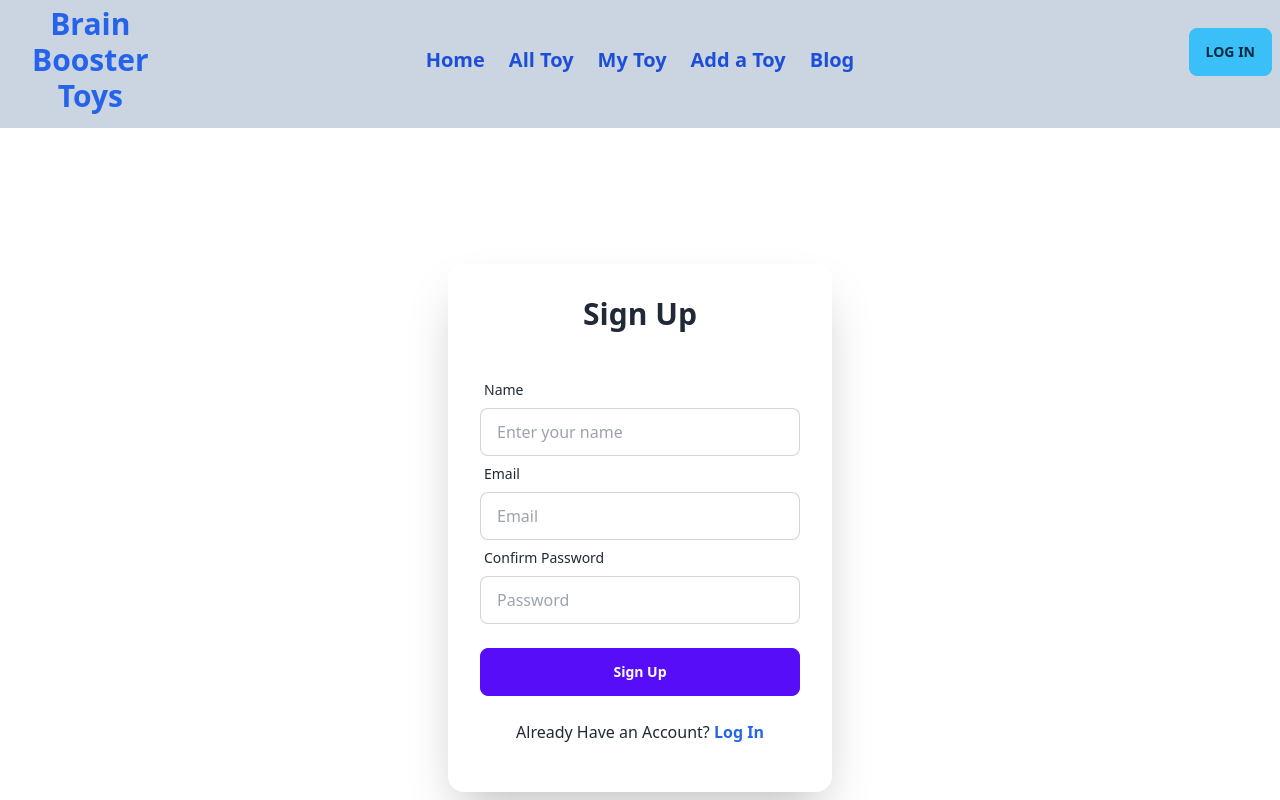
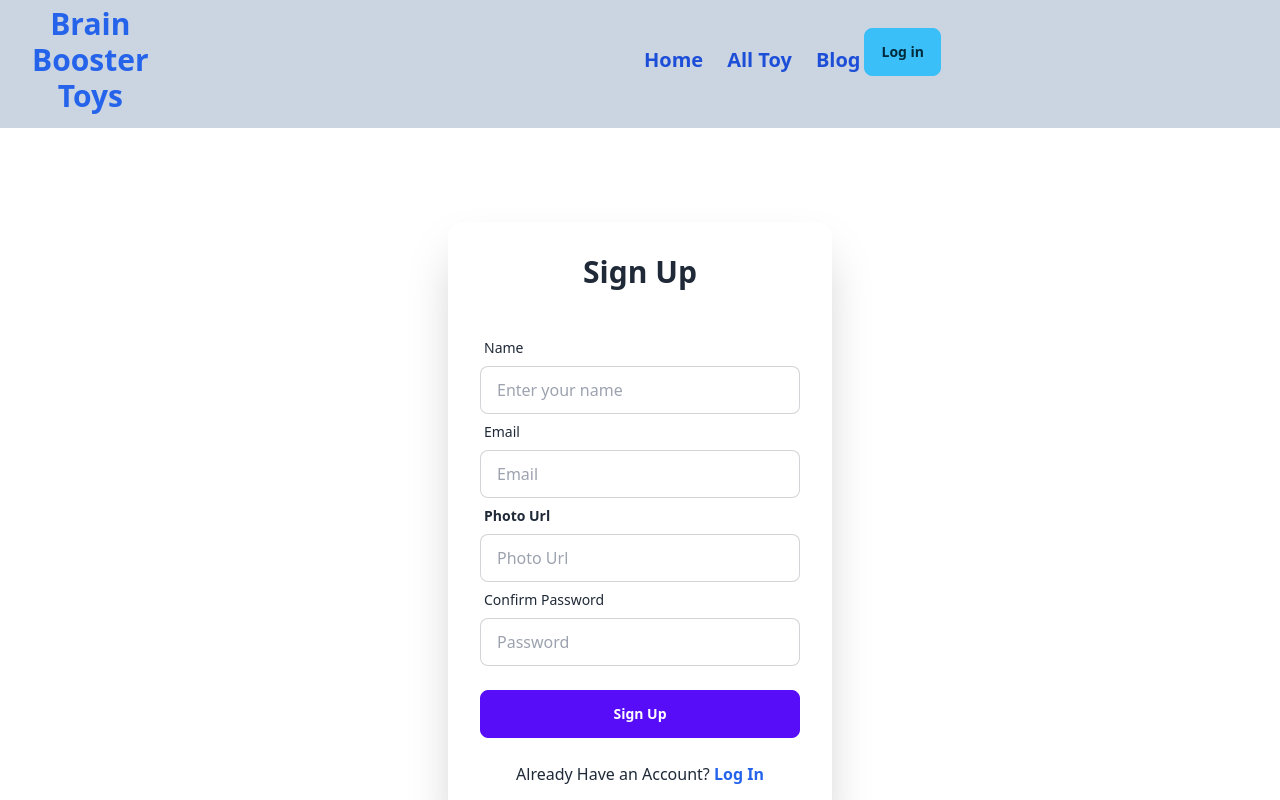
Before and after one commit to AnikaTabassum01/brain-booster-toys-client, a React (Vite) app: page /signup in a window 1280 px wide. Shown: the top 800 px of the page. Built offline with nearby package versions, Linux system fonts and the light colour scheme; no server answers.

Commit message:
some code updated

```diff
--- a/package.json
+++ b/package.json
@@ -16,6 +16,7 @@
     "match-sorter": "^6.3.1",
     "react": "^18.2.0",
     "react-dom": "^18.2.0",
+    "react-icons": "^4.8.0",
     "react-router-dom": "^6.11.2",
     "sort-by": "^1.2.0"
   },
--- a/src/Pages/Login/Login.jsx
+++ b/src/Pages/Login/Login.jsx
@@ -1,12 +1,63 @@
-import React from 'react';
+import React, { useContext, useState } from 'react';
 import { Link } from 'react-router-dom';
+import { AuthContext } from '../../Provider/AuthProvider/AuthProvider';
 
 const Login = () => {
+
+    const { googleLoginUser, loginInUser, loading, setLoading, setUser } = useContext(AuthContext);
+    const [error, setError] = useState('')
+
+    const handleSubmit = event => {
+        event.preventDefault();
+        const form = event.target;
+        const email = form.email.value;
+        const password = form.password.value;
+
+        setError('')
+        if (password.length < 6) {
+            setError('Password must be 6 characters long')
+            return;
+        }
+        loginInUser(email, password)
+            .then(result => {
+                const user = result.user;
+                setLoading(false)
+                form.reset();
+            })
+            .catch(error => {
+                const errorMessage = error.message;
+                if (errorMessage == 'Firebase: Error (auth/user-not-found).') {
+                    setLoading(false)
+                    setError('You have no account. Please Sign Up')
+                } else if (errorMessage == 'Firebase: Error (auth/wrong-password).') {
+                    setLoading(false)
+                    setError('Wrong password')
+                }
+                console.log(errorMessage)
+            })
+    }
+    const handleGoogleLogin = () =>{
+        googleLoginUser()
+        .then(result =>{
+            const user = result.user;
+            setLoading(false)
+            setUser(user)
+        })
+        .catch(error =>{
+            const errorMessage = error.message;
+        })
+    }
+
     return (
-        <div className="hero min-h-screen">
+        <>
+             {
+                loading
 
+                }
+
+                    <div className="hero min-h-screen">
             <div className="card flex-shrink-0 w-full max-w-sm shadow-2xl bg-base-100">
-                <div className="card-body">
+                <form onSubmit={handleSubmit} className="card-body">
                     <h1 className="text-3xl font-bold text-center pb-8">Login...!</h1>
                     <form>
                         <div className="form-control">
@@ -32,13 +83,15 @@ const Login = () => {
                             <div className="divider text-slate-400">OR</div>
                         </div>
                         <div className="form-control mt-6">
-                            <button className="normal-case btn hover:bg-transparent bg-transparent hover:text-black text-black flex items-center justify-center"> Login with Google</button>
+                            <button onClick={handleGoogleLogin} className="normal-case btn hover:bg-transparent bg-transparent hover:text-black text-black flex items-center justify-center"> Login with Google</button>
                         </div>
+                        <p className='text-orange-500'>{error}</p>
                     </form>
                     <p className='my-4 text-center'>New to Brain Booster Toys? <Link className='text-blue-500 font-bold' to='/signup'>Sign Up</Link></p>
-                </div>
+                </form>
             </div>
         </div>
+        </>
 
     );
 };
--- a/src/Pages/Shared/Navbar/Navbar.jsx
+++ b/src/Pages/Shared/Navbar/Navbar.jsx
@@ -1,8 +1,20 @@
-import React from 'react';
+import React, { useContext } from 'react';
 import { Link } from 'react-router-dom';
+import { AuthContext } from '../../../Provider/AuthProvider/AuthProvider';
+import { HiUserCircle } from "react-icons/hi";
 
 const Navbar = () => {
-
+    const { user, signOutUser, setLoading } = useContext(AuthContext)
+    console.log(user);
+    const handleSignOut = () => {
+        signOutUser()
+            .then(() => {
+                setLoading(false)
+            })
+            .catch(error => {
+                console.log(error.message)
+            })
+    }
 
     return (
         <div className="navbar bg-slate-300 h-32 pb-8">
@@ -14,8 +26,12 @@ const Navbar = () => {
                     <ul tabIndex={0} className="menu menu-compact dropdown-content mt-3 p-2 shadow bg-base-100 rounded-box w-52">
                         <Link to='/'>Home</Link>
                         <Link to='/alltoy'>All Toy</Link>
-                        <Link to='/mytoy'>My Toy</Link>
-                        <Link to='/addatoy'>Add a Toy</Link>
+                        {
+                            user && <>
+                                <Link to='/mytoy'>My Toy</Link>
+                                <Link to='/addatoy'>Add a Toy</Link>
+                            </>
+                        }
                         <Link to='/blog'>Blog</Link>
                     </ul>
                 </div>
@@ -29,14 +45,29 @@ const Navbar = () => {
                 <ul className="menu menu-horizontal px-1 text-blue-700 gap-6 font-bold text-xl mt-4">
                     <Link to='/'>Home</Link>
                     <Link to='/alltoy'>All Toy</Link>
-                    <Link to='/mytoy'>My Toy</Link>
-                    <Link to='/addatoy'>Add a Toy</Link>
+                    {
+                        user && <>
+                            <Link to='/mytoy'>My Toy</Link>
+                            <Link to='/addatoy'>Add a Toy</Link>
+                        </>
+                    }
                     <Link to='/blog'>Blog</Link>
                 </ul>
             </div>
-            <div className="navbar-end">
-                <Link to='/login'><button className="btn btn-active btn-info">Log in</button></Link>
-            </div>
+
+
+            {
+                user ? <div>
+                    <div className="tooltip hover:tooltip-open tooltip-bottom" data-tip={user.displayName ? user.displayName : 'No UserName'}>
+                        {
+                            user.photoURL ? <img className='w-8 h-8 mx-3 md:mx-5 rounded-full' src={user.photoURL} alt="" /> : <HiUserCircle className='w-8 h-8 mx-3 md:mx-5' />
+                        }
+                    </div>
+                    <button onClick={handleSignOut} className='btn font-bold rounded-md'>Sign Out</button>
+                </div> : <Link to='/login'><button className="btn btn-active btn-info normal-case">Log in</button></Link>
+            }
+
+
         </div>
     );
 };
--- a/src/Pages/SignUp/SignUp.jsx
+++ b/src/Pages/SignUp/SignUp.jsx
@@ -1,13 +1,60 @@
-import React from 'react';
+import React, { useContext, useState } from 'react';
 import { Link } from 'react-router-dom';
+import { AuthContext } from '../../Provider/AuthProvider/AuthProvider';
 
 const SignUp = () => {
+
+    const { createUser, loading, setLoading, setUser } = useContext(AuthContext);
+    const [error, setError] = useState('')
+
+
+    const handleSubmit = event => {
+        event.preventDefault();
+        const form = event.target;
+        const name = form.name.value;
+        const email = form.email.value;
+        const photo = form.photo.value;
+        const password = form.password.value;
+
+        setError('')
+        if (password.length < 6) {
+            setError('Password must be 6 characters')
+            return;
+        }
+        createUser(email, password)
+            .then(result => {
+                const user = result.user;
+                user.displayName = name;
+                user.photoURL = photo;
+                setUser(user)
+                setLoading(false)
+                form.reset();
+            })
+            .catch(error => {
+                const errorMessage = error.message;
+                if (errorMessage == 'Firebase: Error (auth/email-already-in-use).') {
+                    setLoading(false)
+                    setError('This account already exist. Please login')
+                } else if (errorMessage == 'Firebase: Error (auth/invalid-email).') {
+                    setLoading(false)
+                    setError('Invalid email address')
+                }
+                console.log(errorMessage)
+            })
+    }
+
     return (
+
+        <>
+            {
+                loading
+            }
+
         <div className="hero min-h-screen">
             <div className="card flex-shrink-0 w-full max-w-sm shadow-2xl bg-base-100">
                 <div className="card-body">
                     <h1 className="text-3xl font-bold text-center pb-8">Sign Up</h1>
-                        <form>
+                    <form onSubmit={handleSubmit}>
                         <div className="form-control">
                             <label className="label">
                                 <span className="label-text">Name</span>
@@ -22,10 +69,17 @@ const SignUp = () => {
                         </div>
                         <div className="form-control">
                             <label className="label">
+                                <span className="label-text font-bold">Photo Url</span>
+                            </label>
+                            <input type="text" name='photo' placeholder="Photo Url" className="input input-bordered focus:outline-none" />
+                        </div>
+                        <div className="form-control">
+                            <label className="label">
                                 <span className="label-text">Confirm Password</span>
                             </label>
                             <input type="text" name='password' placeholder="Password" className="input input-bordered" />
                         </div>
+                        <p className='text-orange-600'>{error}</p>
                         <div className="form-control mt-6">
                             <input className="btn btn-primary normal-case" type="submit" value="Sign Up" />
                         </div>
@@ -34,6 +88,7 @@ const SignUp = () => {
                 </div>
             </div>
         </div>
+        </>
     );
 };
 
--- /dev/null
+++ b/src/Provider/AuthProvider/AuthProvider.jsx
@@ -0,0 +1,58 @@
+import React, { createContext, useEffect, useState } from 'react';
+import { GoogleAuthProvider, createUserWithEmailAndPassword, getAuth, onAuthStateChanged, signInWithEmailAndPassword, signInWithPopup, signOut } from "firebase/auth";
+import app from '../../firebase/firebase.config';
+
+export const AuthContext = createContext();
+
+const auth = getAuth(app);
+const googleProvider = new GoogleAuthProvider();
+
+const AuthProvider = ({ children }) => {
+    const [user, setUser] = useState(null);
+    const [loading, setLoading] = useState(true)
+
+    const createUser = (email, password) => {
+        setLoading(true)
+        return createUserWithEmailAndPassword(auth, email, password)
+    }
+    const loginInUser = (email, password) => {
+        setLoading(true)
+        return signInWithEmailAndPassword(auth, email, password)
+    }
+    const googleLoginUser = () => {
+        setLoading(true)
+        return signInWithPopup(auth, googleProvider)
+    }
+    const signOutUser = () => {
+        setLoading(true)
+        return signOut(auth)
+    }
+    useEffect(() => {
+        const unsubscribe = onAuthStateChanged(auth, currentUser => {
+            setLoading(false)
+            setUser(currentUser)
+        })
+        return () => {
+            return unsubscribe()
+        }
+    }, [])
+
+    const authInfo = {
+        user,
+        setUser,
+        loading,
+        setLoading,
+        createUser,
+        loginInUser,
+        googleLoginUser,
+        signOutUser
+    }
+    // console.log(user)
+    return (
+        <AuthContext.Provider value={authInfo}>
+            {children}
+        </AuthContext.Provider>
+    );
+};
+
+export default AuthProvider;
```
Also changed, not shown: src/main.jsx (+4 -3 lines), 1 other file (tests, documents, lock files or other folders). Lines whose indentation alone changed are shown as unchanged.
